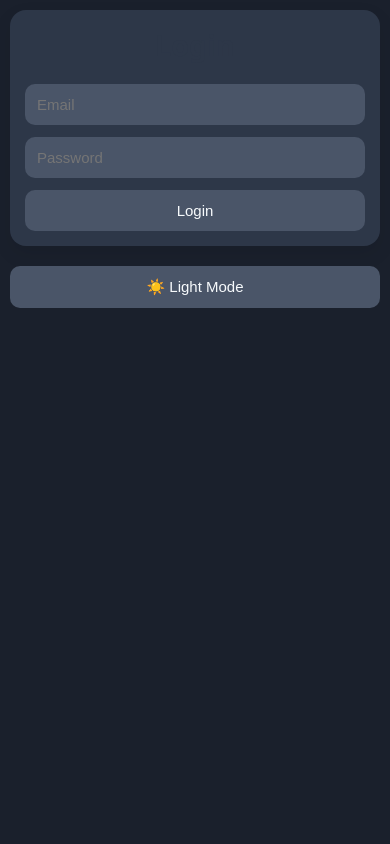
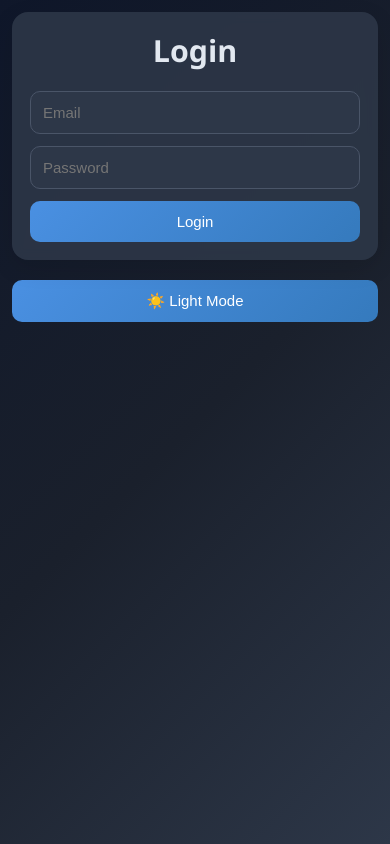
Before and after one commit to abrorahmeed/Self-Improvement, a plain HTML site: page index.html in a window 390 px wide. Both pictures are taken after a click on the button "🌙 Dark Mode". Drawn offline with Linux system fonts and the light colour scheme; no server answers.

Commit message:
Update style.css

```diff
--- a/style.css
+++ b/style.css
@@ -7,21 +7,24 @@
 
 body {
   font-family: 'Segoe UI', Tahoma, sans-serif;
-  background: linear-gradient(to bottom right, #eef2f7, #dbe4ee);
+  background: linear-gradient(135deg, #eef2f7, #dbe4ee, #cfd8e3);
   color: #333;
   padding: 20px;
   min-height: 100vh;
+  transition: background 0.4s ease, color 0.3s ease;
 }
 
 /* ===== CONTAINERS ===== */
 #loginPage, #dashboard {
   max-width: 900px;
   margin: auto;
-  background: white;
+  background: rgba(255, 255, 255, 0.9);
   padding: 25px;
   border-radius: 16px;
-  box-shadow: 0 8px 20px rgba(0,0,0,0.08);
+  box-shadow: 0 8px 25px rgba(0,0,0,0.1);
   animation: fadeIn 0.4s ease-in-out;
+  backdrop-filter: blur(6px);
+  transition: background 0.4s ease, color 0.3s ease;
 }
 
 /* ===== HEADINGS ===== */
@@ -29,10 +32,11 @@ h1, h2, h3 {
   margin-bottom: 15px;
   color: #2d3748;
   font-weight: 600;
+  transition: color 0.3s ease;
 }
 
 h1 {
-  font-size: 1.8rem;
+  font-size: 1.9rem;
   text-align: center;
   margin-bottom: 20px;
 }
@@ -45,19 +49,19 @@ input {
   border: 1px solid #ccc;
   border-radius: 10px;
   font-size: 16px;
-  transition: 0.2s;
+  transition: 0.2s, background 0.3s ease, color 0.3s ease;
 }
 
 input:focus {
   border-color: #4a90e2;
   outline: none;
-  box-shadow: 0 0 0 3px rgba(74,144,226,0.2);
+  box-shadow: 0 0 0 3px rgba(74,144,226,0.25);
 }
 
 /* ===== BUTTONS ===== */
 button {
   padding: 14px 18px;
-  background-color: #4a90e2;
+  background: linear-gradient(135deg, #4a90e2, #357abd);
   color: white;
   border: none;
   border-radius: 10px;
@@ -68,11 +72,11 @@ button {
 }
 
 button:hover {
-  background-color: #357abd;
+  background: linear-gradient(135deg, #357abd, #2f5f99);
 }
 
 button:active {
-  transform: scale(0.98);
+  transform: scale(0.97);
 }
 
 /* ===== TASK CARDS ===== */
@@ -83,10 +87,12 @@ button:active {
 }
 
 .task-card {
-  background: #f9fbfd;
+  background: rgba(249, 251, 253, 0.9);
   padding: 20px;
   border-radius: 12px;
-  box-shadow: 0 3px 8px rgba(0,0,0,0.05);
+  box-shadow: 0 4px 12px rgba(0,0,0,0.06);
+  backdrop-filter: blur(4px);
+  transition: background 0.3s ease, color 0.3s ease;
 }
 
 ul {
@@ -104,8 +110,8 @@ li {
   margin-bottom: 10px;
   border-radius: 8px;
   font-size: 16px;
-  box-shadow: 0 2px 4px rgba(0,0,0,0.05);
-  transition: 0.2s;
+  box-shadow: 0 2px 5px rgba(0,0,0,0.06);
+  transition: background 0.3s ease, color 0.3s ease;
 }
 
 li:hover {
@@ -147,11 +153,11 @@ li span {
 /* ===== RESPONSIVE ===== */
 @media (max-width: 768px) {
   body {
-    padding: 10px;
+    padding: 12px;
   }
 
   #loginPage, #dashboard {
-    padding: 15px;
+    padding: 18px;
   }
 
   .task-container {
@@ -176,25 +182,45 @@ li span {
 }
 
 
-/* Dark Mode Styles */
+/* ===== DARK MODE ===== */
 body.dark-mode {
-  background: #1a202c;
+  background: linear-gradient(135deg, #0f172a, #1a202c, #2d3748);
   color: #f7fafc;
 }
 
 body.dark-mode #loginPage,
 body.dark-mode #dashboard {
-  background: #2d3748;
+  background: rgba(45, 55, 72, 0.9);
   color: #f7fafc;
 }
 
-body.dark-mode input,
+body.dark-mode h1,
+body.dark-mode h2,
+body.dark-mode h3 {
+  color: #e2e8f0; /* light gray-blue for readability */
+}
+
+body.dark-mode input {
+  background-color: #2d3748;
+  color: #f7fafc;
+  border: 1px solid #4a5568;
+}
+
 body.dark-mode button {
-  background-color: #4a5568;
-  color: #f7fafc;
-  border: none;
+  background: linear-gradient(135deg, #4a90e2, #357abd);
+  color: white;
 }
 
 body.dark-mode li {
+  background: #2d3748;
+  color: #edf2f7;
+}
+
+body.dark-mode li.completed {
+  color: #a0aec0;
+}
+
+body.dark-mode .task-btn {
   background: #4a5568;
+  color: #edf2f7;
 }
```
